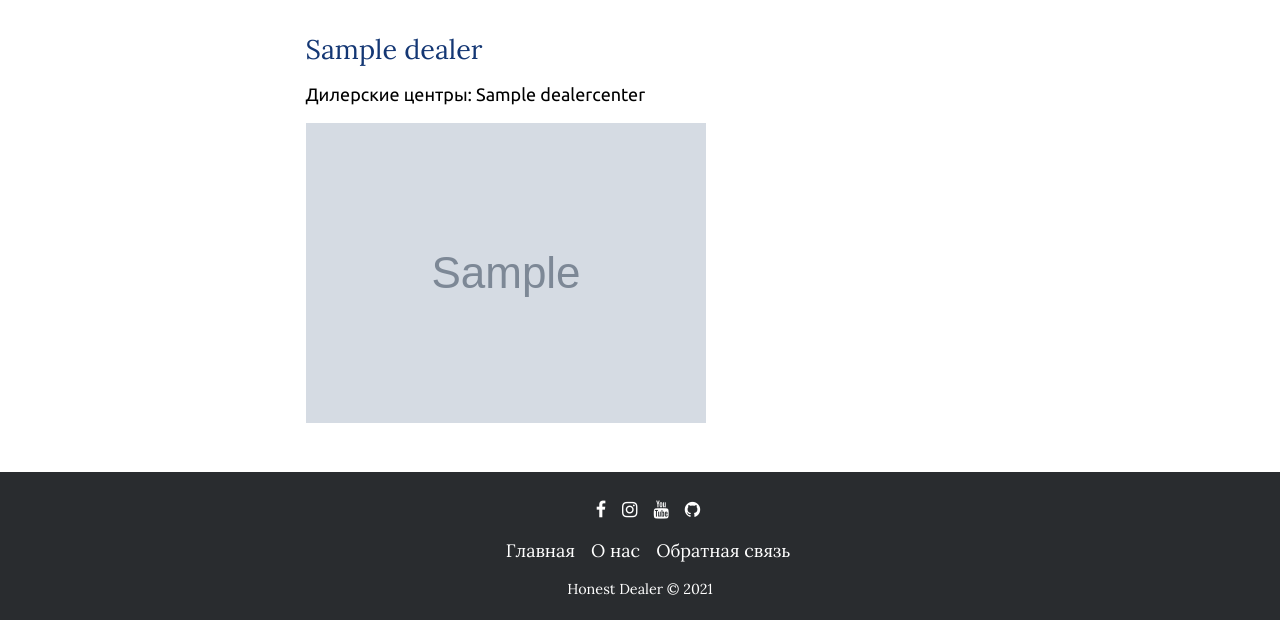
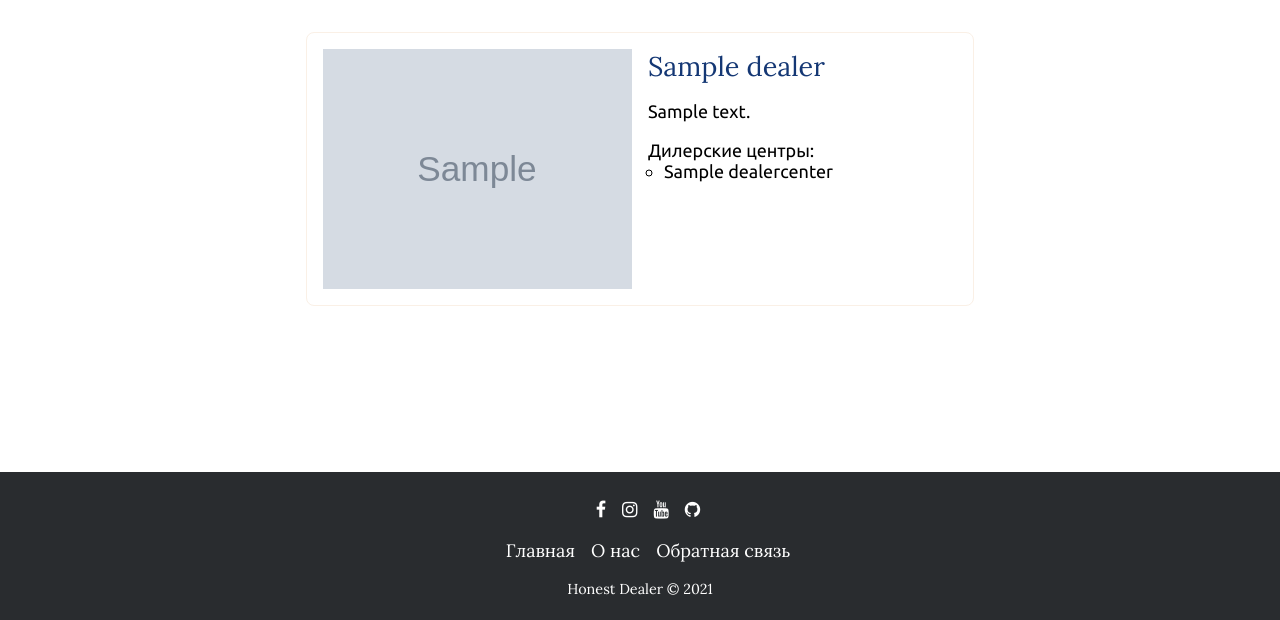
Before and after one commit to viktornikolaev1995/dealer, a Django app: page / in a window 1280 px wide. Shown: the part 180-800 px from the top of the page. Run offline with Django 3.2, Linux system fonts and the light colour scheme; tables that the repository leaves empty hold one stand-in row (values such as "Sample post"); grey boxes marked "Sample" are stand-in pictures; some libraries are stand-ins or nearby versions.

Commit message:
Добавление модели DealerCenterReviews

```diff
--- a/dealer/dealers_and_dealer_centers/models.py
+++ b/dealer/dealers_and_dealer_centers/models.py
@@ -108,6 +108,7 @@ class Vehicle(models.Model):
 
 class VehiclePhotos(models.Model):
 	"""Фотографии транспортного средства"""
+
 	title = models.CharField(max_length=255, verbose_name='Заголовок')
 	image = models.ImageField(upload_to="vehicle_photos/%Y/%m/%d/", verbose_name="Фотография")
 	vehicle = models.ForeignKey(
@@ -125,3 +126,31 @@ class VehiclePhotos(models.Model):
 	class Meta:
 		verbose_name = 'Фотография транспортного средства'
 		verbose_name_plural = 'Фотографии транспортного средства'
+
+
+class DealerCenterReviews(models.Model):
+	"""Отзывы дилерского центра"""
+
+	name = models.CharField(max_length=255, verbose_name="Имя")
+	text = models.TextField(max_length=2500, verbose_name="Текст отзыва")
+	email = models.EmailField(verbose_name="Почта")
+	parent = models.ForeignKey(
+		'self',
+		on_delete=models.SET_NULL,
+		verbose_name="Родитель",
+		blank=True,
+		null=True
+	)
+	dealer_center = models.ForeignKey(
+		DealerCenter,
+		on_delete=models.CASCADE,
+		verbose_name="Дилерский центр",
+		related_name="dealer_center_review"
+	)
+
+	def __str__(self):
+		return f'{self.name}-{self.dealer_center}'
+
+	class Meta:
+		verbose_name = "Отзыв дилерского центра"
+		verbose_name_plural = "Отзывы дилерского центра"
--- a/dealer/dealers_and_dealer_centers/static/dealers_and_dealer_centers/css/base.css
+++ b/dealer/dealers_and_dealer_centers/static/dealers_and_dealer_centers/css/base.css
@@ -43,12 +43,13 @@ display inline
 Ширина и высота элемента определяются по содержимому. Поменять их нельзя.
 Например, инлайновые элементы по умолчанию: <span>, <a>.
 
-display blok
+display block
 Блочные элементы располагаются один над другим, вертикально (если нет особых свойств позиционирования, например float).
 Блок стремится расшириться на всю доступную ширину. Можно указать ширину и высоту явно.
 Это значение display многие элементы имеют по умолчанию: <div>, заголовок <h1>, параграф <p>.
 */
 	display: block;
+	object-fit:cover;
 }
 
 h1,
@@ -202,18 +203,24 @@ nav a:focus {
 .vehicle-images,
 .vehicle,
 .vehicles,
+.dealer,
 .dealer-center {
 	display: flex;
 	flex-direction: column;
 }
 
+.dealer,
 .dealer-center {
     border-style: solid;
     border-width: 0.1rem;
     border-radius: 0.5rem;
     padding: 1rem;
     border-color: #FAF0E6;
+}
 
+.dealer ul {
+    padding: 0;
+    list-style: circle;
 }
 
 .img-main,
@@ -240,10 +247,12 @@ order определяет порядок, используемый для ра
 }
 
 .vehicle-main,
+.dealer-main,
 .dealer-center-main {
     order: 2;
 }
 
+.dealer-secondary,
 .dealer-center-secondary {
     order: 1;
 }
@@ -335,6 +344,7 @@ pointer: Указатель, обозначающий ссылку, обычно
     }
 
     .vehicles,
+    .dealer,
     .dealer-center {
         flex-direction: row;
         justify-content: space-between;
@@ -342,11 +352,13 @@ pointer: Указатель, обозначающий ссылку, обычно
     }
 
     .vehicle-main,
+    .dealer-main,
     .dealer-center-main {
         width: 48.75%;
     }
 
     .vehicle-secondary,
+    .dealer-secondary,
     .dealer-center-secondary {
         width: 48.75%;
     }
--- a/dealer/dealers_and_dealer_centers/templates/dealers_and_dealer_centers/dealers_list.html
+++ b/dealer/dealers_and_dealer_centers/templates/dealers_and_dealer_centers/dealers_list.html
@@ -1,17 +1,18 @@
 {% extends "dealers_and_dealer_centers/base.html" %}
 {% block content %}
     {% for dealer in dealers %}
-    <article class="article-recent">
-        <div class="article-recent-main">
+    <article class="dealer">
+        <div class="dealer-main">
             <h2>{{ dealer.name }}</h2>
-            <p>Дилерские центры:
+            <p>{{ dealer.description }}</p>
+            <ul>Дилерские центры:
                 {% for dealer_center in dealer.car_saloons.all %}
-                {{dealer_center.name}}
+                <li>{{dealer_center.name}}</li>
                 {% endfor %}
-            </p>
+            </ul>
         </div>
-        <div class="article-recent-secondary">
-            <img src="{{dealer.image.url}}" class="article-image">
+        <div class="dealer-secondary">
+            <img src="{{dealer.image.url}}" class="img-main">
         </div>
     </article>
     {% endfor %}
```
Also changed, not shown: dealer/dealers_and_dealer_centers/admin.py (+9 -1 lines), dealer/dealers_and_dealer_centers/migrations/0005_dealercenterreviews.py (added), dealer/dealers_and_dealer_centers/static/dealers_and_dealer_centers/images/5763956.jpg (added), dealer/dealers_and_dealer_centers/static/dealers_and_dealer_centers/images/png-transparent-mobile-phones-computer-icons-telephone-font-awesome-phone-miscellaneous-text-logo.png (added).
